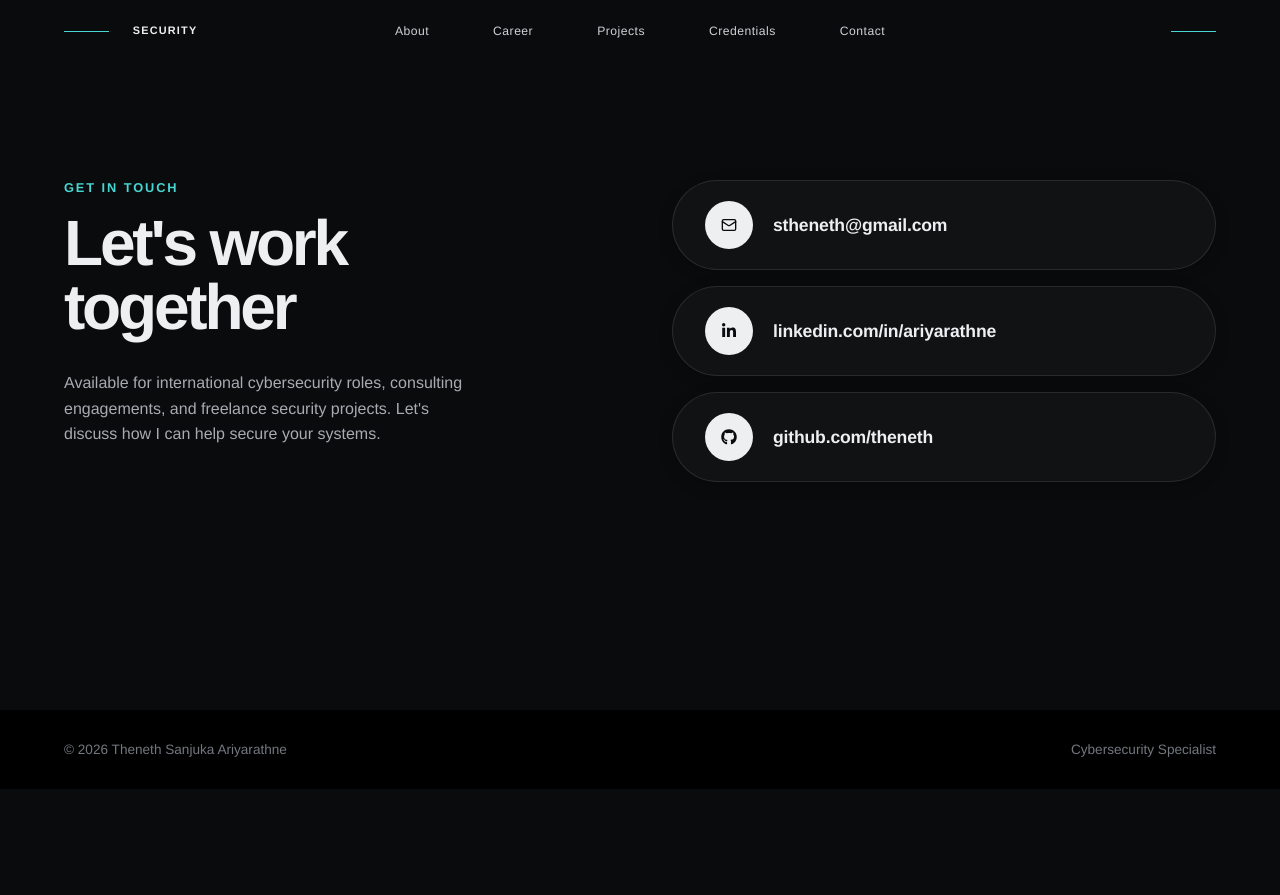
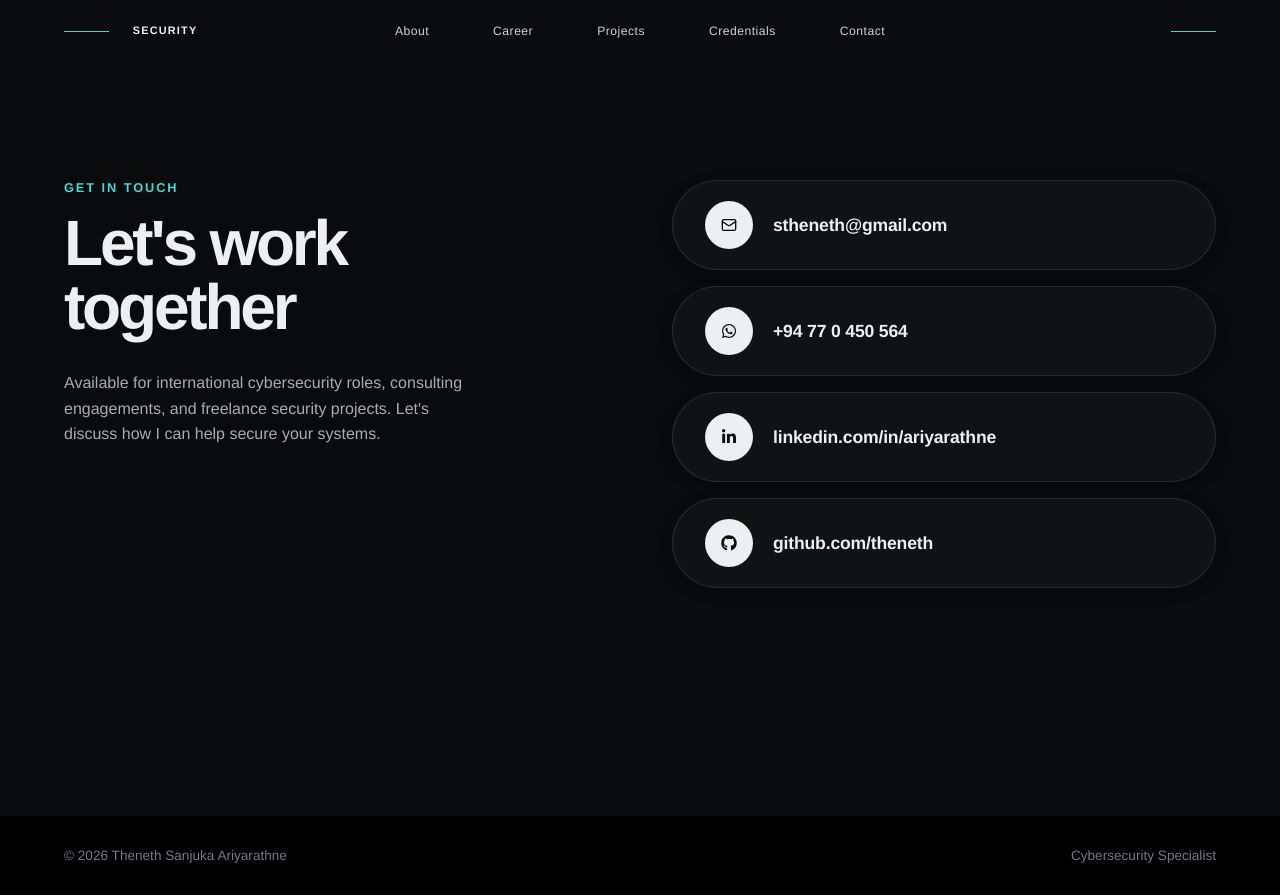
Before and after one commit to theneth/portfolio-landing, a React (Vite) app: page /contact in a window 1280 px wide. Before the commit the page ends 800 px from the top, so only its background shows below. Built offline with nearby package versions, Linux system fonts and the light colour scheme.

Commit message:
Add WhatsApp to contact page

```diff
--- a/src/pages/Contact.jsx
+++ b/src/pages/Contact.jsx
@@ -1,10 +1,11 @@
 import { LuMail } from "react-icons/lu";
-import { FaAws, FaGithub, FaLinkedinIn } from "react-icons/fa6";
+import { FaAws, FaGithub, FaLinkedinIn, FaWhatsapp } from "react-icons/fa6";
 
 const links = {
   github: "https://github.com/theneth",
   email: "mailto:stheneth@gmail.com",
   linkedin: "https://www.linkedin.com/in/ariyarathne/",
+  whatsapp: "https://wa.me/94770450564",
 };
 
 export default function Contact() {
@@ -37,6 +38,18 @@ export default function Contact() {
             </a>
             <a
               className="contact-link"
+              href={links.whatsapp}
+              target="_blank"
+              rel="noreferrer"
+              aria-label="WhatsApp chat"
+            >
+              <span className="contact-link-icon">
+                <FaWhatsapp aria-hidden="true" />
+              </span>
+              <span className="contact-link-label">+94 77 0 450 564</span>
+            </a>
+            <a
+              className="contact-link"
               href={links.linkedin}
               target="_blank"
               rel="noreferrer"
```
